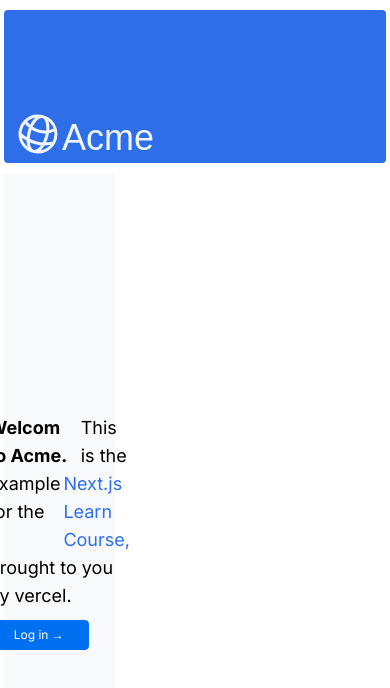
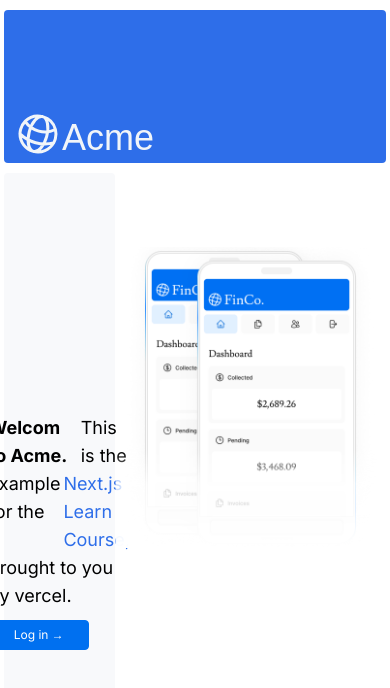
Before and after one commit to Masaki-KIhara/practice-next-js, a Next.js app: page / in a window 390 px wide. Shown: the top 688 px of the page. Built offline with nearby package versions, Linux system fonts and the light colour scheme; a web font is replaced by a local one.

Commit message:
モバイル用の画像を挿入

```diff
--- a/src/app/ui/layouts/body.tsx
+++ b/src/app/ui/layouts/body.tsx
@@ -26,6 +26,13 @@ export const Body = () => {
           className="hidden md:block"
           alt="Screenshots of the dashboard project showing desktop version"
         />
+        <Image
+          src="/hero-mobile.png"
+          width={500}
+          height={620}
+          className="block md:hidden"
+          alt="Screenshots of the dashboard project showing mobile version"
+        />
       </div>
     </div>
   );
```
Also changed, not shown: public/hero-mobile.png (added).
